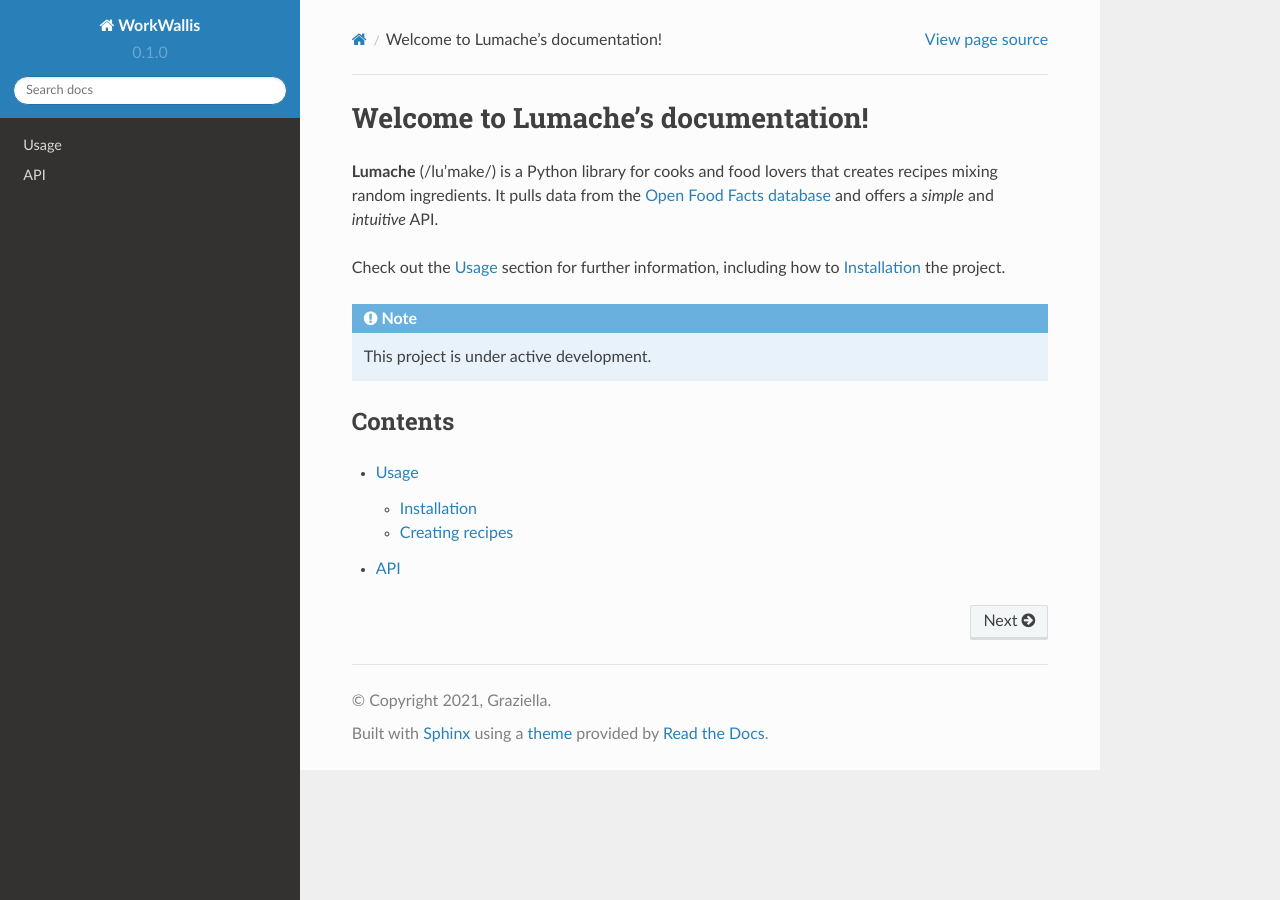
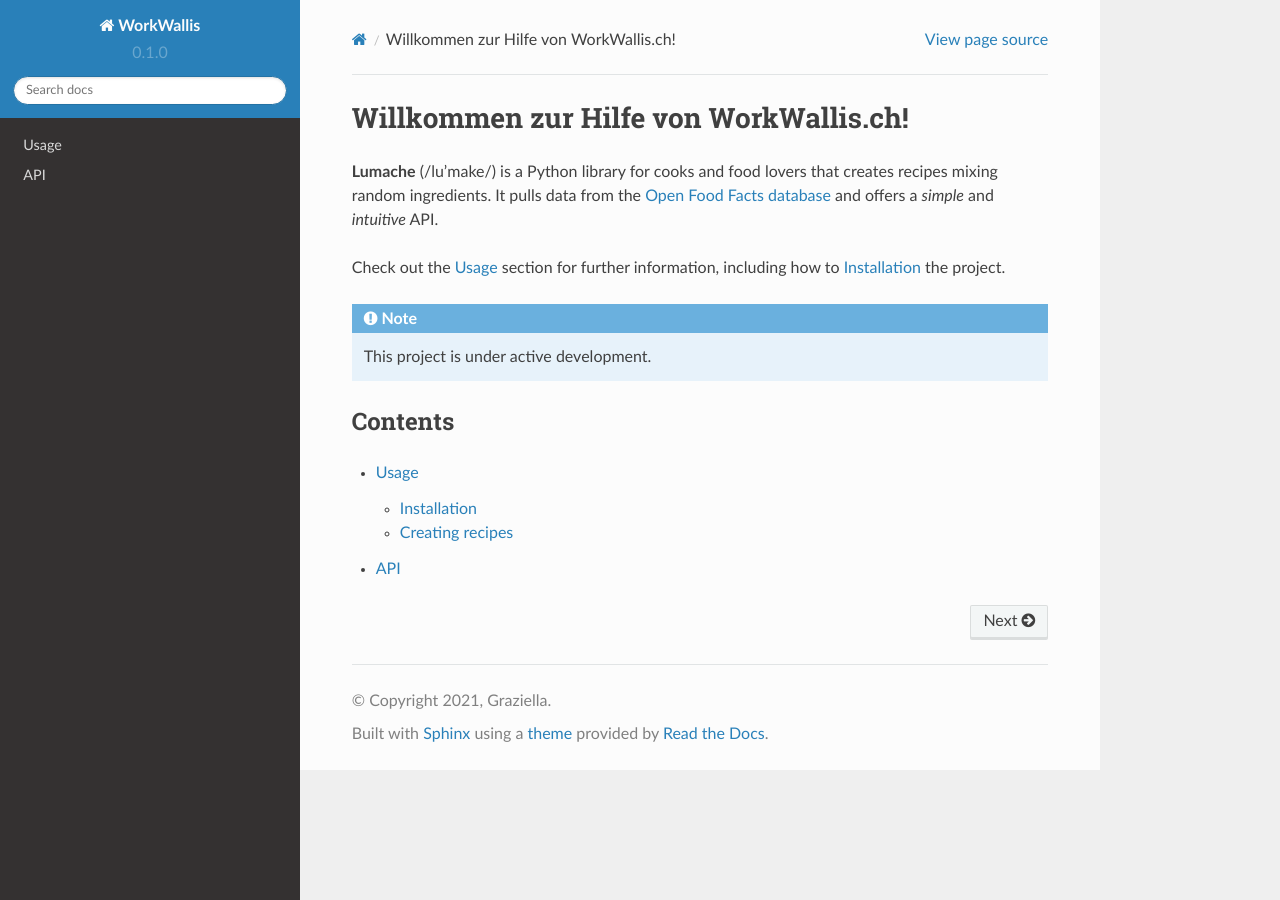
Before and after one commit to workwallis/manual_de, a Sphinx documentation site: the page built from docs/source/index.rst, in a window 1280 px wide. Built offline with Sphinx 7.4.7 and the Read the Docs theme 2.0.0, drawn with Linux system fonts in a browser that asks for light colours.

Commit message:
Update index.rst

```diff
--- a/docs/source/index.rst
+++ b/docs/source/index.rst
@@ -1,4 +1,4 @@
-Welcome to Lumache's documentation!
+Willkommen zur Hilfe von WorkWallis.ch!
 ===================================
 
 **Lumache** (/lu'make/) is a Python library for cooks and food lovers
```
